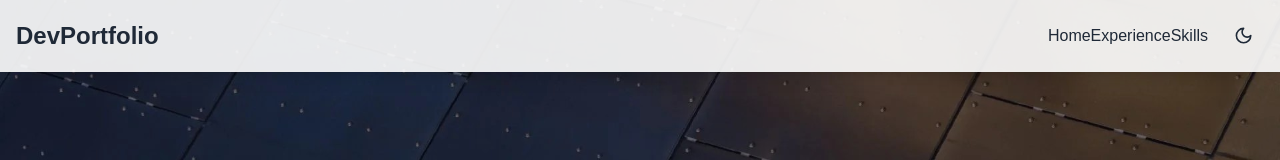
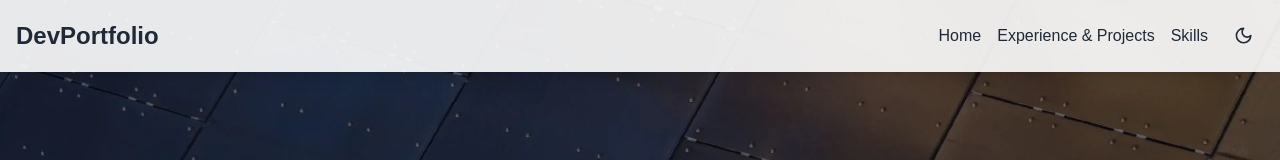
Before and after one commit to Athroscf/portfolio-2.0, a Next.js app: page / in a window 1280 px wide. Shown: the top 160 px of the page. Built offline with nearby package versions, Linux system fonts and the light colour scheme.

Commit message:
fix: link gap in nav.

```diff
--- a/src/app/components/Header.tsx
+++ b/src/app/components/Header.tsx
@@ -22,9 +22,13 @@ const Header = () => {
                 <Link href="/" className="transition-colors hover:text-primary">
                   Home
                 </Link>
+              </li>
+              <li>
                 <Link href="/experience" className="transition-colors hover:text-primary">
-                  Experience
+                  Experience & Projects
                 </Link>
+              </li>
+              <li>
                 <Link href="/skills" className="transition-colors hover:text-primary">
                   Skills
                 </Link>
```
